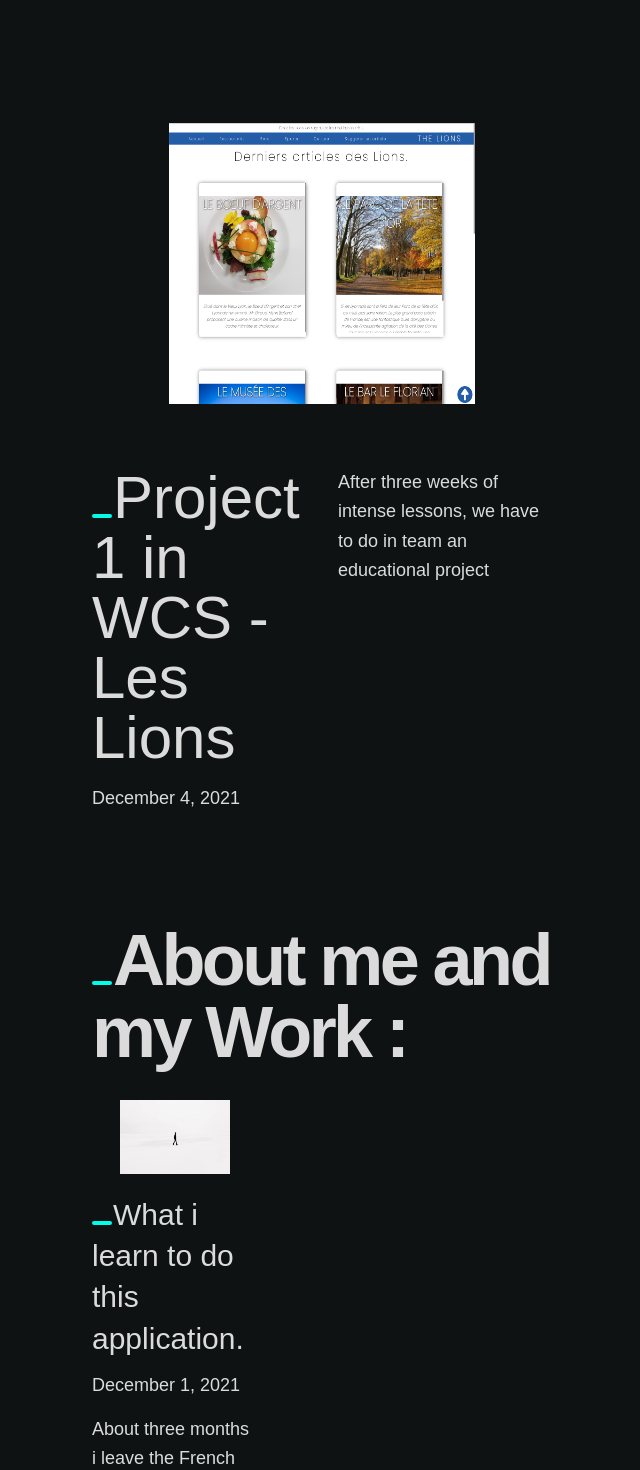
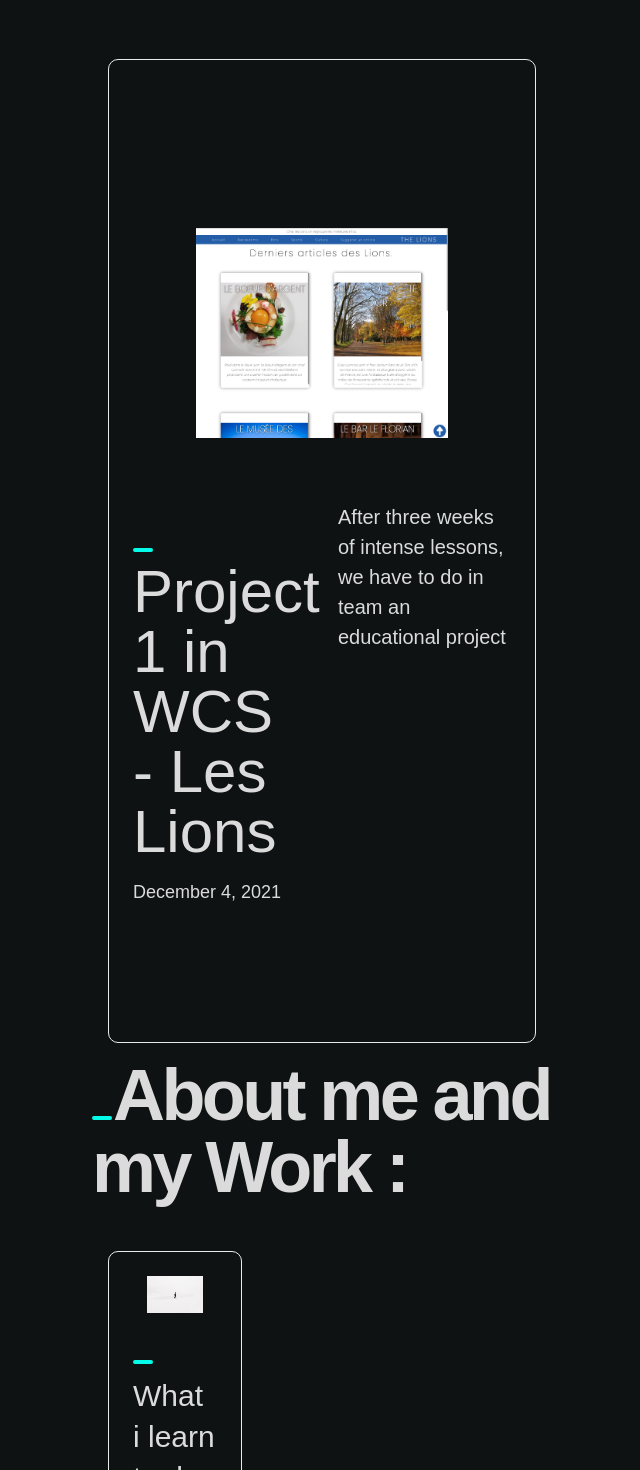
Before and after one commit to ValentinGaudin/valentin_gaudin, a Next.js app: page /work in a window 1280 px wide. Shown: the part 280-1750 px from the top of the page, without its empty margins (318-958 px from the left). Built offline with nearby package versions, Linux system fonts and the light colour scheme.

Commit message:
Rework on scss on card

```diff
--- a/_posts/leslions.md
+++ b/_posts/leslions.md
@@ -15,12 +15,14 @@ With my team we decided to make a showcase site for the city of Lyon. Following
 
 
 
-1.Static website in HTML & CSS <br>
-2.Responsive design: Real reflection on display, not just element resizing.<br>
-3.Visual consistency: The pages do not have different graphic styles.<br>
-4.Correct presentation of the project with contextualization: "Why this site was developed"<br>
-5.Collaborative teamwork and management of possible first human conflicts<br>
-6.Basic use of Git / GitHub and early code conflicts.<br>
+1.Static website in HTML & CSS
+2.Responsive design: Real reflection on display, not just element resizing.
+3.Visual consistency: The pages do not have different graphic styles.
+4.Correct presentation of the project with contextualization: "Why this site was developed"
+5.Collaborative teamwork and management of possible first human conflicts
+6.Basic use of Git / GitHub and early code conflicts.
+
+
 
 We are rather proud of the result. Do not hesitate to see the repository link on GitHub.
 Develop with :
--- a/components/container.js
+++ b/components/container.js
@@ -1,3 +1,7 @@
 export default function Container({ children }) {
-    return <div className="container mx-auto px-5">{children}</div>
+    return  <>
+            <div className="container mx-auto px-5">
+            {children}
+            </div>
+            </>
     }
--- a/components/hero-post.js
+++ b/components/hero-post.js
@@ -10,13 +10,13 @@ export default function HeroPost({
     slug,
 }) {
     return (
-        <section>
-            <div className="mb-8 md:mb-16 mt-36 w-8/12 mx-auto">
+        <section className="card">
+            <div className="mb-8 md:mb-16 mt-36 h-4/6 w-8/12 mx-auto">
                 <CoverImage
                 title={title}
                 src={coverImage}
                 slug={slug}
-                height={220}
+                height={200}
                 width={240}
                 />
             </div>
--- a/components/post-header.js
+++ b/components/post-header.js
@@ -2,16 +2,15 @@ import PostTitle from '../components/post-title'
 import CoverImage from './cover-image'
 import DateFormatter from './date-formatter'
 
-
-export default function PostHeader({ title, coverImage, date, link }) {
+export default function PostHeader({
+  title,
+  coverImage,
+  date,
+}) {
     return (
       <>
-
         <PostTitle>{title}</PostTitle>
-
-        <div className="hidden md:block md:mb-12">
-        </div>
-        <div className="mb-8 md:mb-16 sm:mx-0">
+        <div className="w-8/12 h-4/6 sm:mx-auto mb-8 md:mb-16">
           <CoverImage title={title} src={coverImage} height={820} width={1240} />
         </div>
         <div className="max-w-2xl mx-auto">
@@ -20,9 +19,6 @@ export default function PostHeader({ title, coverImage, date, link }) {
           <div className="mb-6 text-lg">
             <DateFormatter dateString={date} />
           </div>
-          <div>
-            <p>{link}</p>
-          </div>
         </div>
       </>
     )
--- a/components/post-preview.js
+++ b/components/post-preview.js
@@ -6,13 +6,12 @@ export default function PostPreview({
     title,
     coverImage,
     date,
-    link,
     excerpt,
     slug,
 }) {
 return (
-    <div>
-        <div className="mb-5 w-8/12 mx-auto">
+    <div className="card">
+        <div className=" mb-5 w-8/12 mx-auto">
             <CoverImage
                 slug={slug}
                 title={title}
@@ -33,7 +32,7 @@ return (
         <div className="text-lg mb-4">
             <DateFormatter dateString={date} />
         </div>
-        <p className="text-lg leading-relaxed mb-4">{link}</p>
+
         <p className="text-lg leading-relaxed mb-4">{excerpt}</p>
         <p className="text-lg leading-relaxed mb-4">Valentin Gaudin</p>
     </div>
--- a/pages/work/[slug].js
+++ b/pages/work/[slug].js
@@ -10,6 +10,7 @@ import Head from 'next/head'
 import markdownToHtml from '../../lib/markdownToHtml'
 import Nav from '../../components/Nav'
 import Meta from '../../components/meta'
+import Link from 'next/link'
 
 export default function Post({ post, morePosts, preview }) {
   const router = useRouter()
@@ -39,8 +40,14 @@ export default function Post({ post, morePosts, preview }) {
                 author={post.author}
               />
               <PostBody content={post.content}/>
-              <p className="text-center mt-4">{post.link}</p>
-            </article>
+                <div className="text-center mt-4" >
+                    <Link as={post.link} href="[post.link]">
+                    <a>
+                      {post.link}
+                    </a>
+                    </Link>
+                </div>
+              </article>
           </>
         )}
       </Container>
--- a/styles/_home.scss
+++ /dev/null
@@ -1,116 +0,0 @@
-// .container {
-//   padding: 0 2rem;
-// }
-
-// .main {
-//   min-height: 100vh;
-//   padding: 4rem 0;
-//   flex: 1;
-//   display: flex;
-//   flex-direction: column;
-//   justify-content: center;
-//   align-items: center;
-// }
-
-// .footer {
-//   display: flex;
-//   flex: 1;
-//   padding: 2rem 0;
-//   border-top: 1px solid #eaeaea;
-//   justify-content: center;
-//   align-items: center;
-// }
-
-// .footer a {
-//   display: flex;
-//   justify-content: center;
-//   align-items: center;
-//   flex-grow: 1;
-// }
-
-// .title a {
-//   color: #0070f3;
-//   text-decoration: none;
-// }
-
-// .title a:hover,
-// .title a:focus,
-// .title a:active {
-//   text-decoration: underline;
-// }
-
-// .title {
-//   margin: 0;
-//   line-height: 1.15;
-//   font-size: 4rem;
-// }
-
-// .title,
-// .description {
-//   text-align: center;
-// }
-
-// .description {
-//   margin: 4rem 0;
-//   line-height: 1.5;
-//   font-size: 1.5rem;
-// }
-
-// .code {
-//   background: #fafafa;
-//   border-radius: 5px;
-//   padding: 0.75rem;
-//   font-size: 1.1rem;
-//   font-family: Menlo, Monaco, Lucida Console, Liberation Mono, DejaVu Sans Mono,
-//     Bitstream Vera Sans Mono, Courier New, monospace;
-// }
-
-// .grid {
-//   display: flex;
-//   align-items: center;
-//   justify-content: center;
-//   flex-wrap: wrap;
-//   max-width: 800px;
-// }
-
-.card {
-    margin: 1rem;
-    padding: 1.5rem;
-    text-align: left;
-    color: inherit;
-    text-decoration: none;
-    border: 1px solid #eaeaea;
-    border-radius: 10px;
-    transition: color 0.15s ease, border-color 0.15s ease;
-    max-width: 300px;
-}
-
-.card:hover,
-.card:focus,
-.card:active {
-    color: #0070f3;
-    border-color: #0070f3;
-}
-
-// .card h2 {
-//   margin: 0 0 1rem 0;
-//   font-size: 1.5rem;
-// }
-
-// .card p {
-//   margin: 0;
-//   font-size: 1.25rem;
-//   line-height: 1.5;
-// }
-
-// .logo {
-//   height: 1em;
-//   margin-left: 0.5rem;
-// }
-
-// @media (max-width: 600px) {
-//   .grid {
-//     width: 100%;
-//     flex-direction: column;
-//   }
-// }
--- /dev/null
+++ b/styles/_work.scss
@@ -0,0 +1,46 @@
+// .title a {
+//   color: #0070f3;
+//   text-decoration: none;
+// }
+
+// .title a:hover,
+// .title a:focus,
+// .title a:active {
+//   text-decoration: underline;
+// }
+
+// .description {
+//   margin: 4rem 0;
+//   line-height: 1.5;
+//   font-size: 1.5rem;
+// }
+
+// .code {
+//   background: #fafafa;
+//   border-radius: 5px;
+//   padding: 0.75rem;
+//   font-size: 1.1rem;
+//   font-family: Menlo, Monaco, Lucida Console, Liberation Mono, DejaVu Sans Mono,
+//     Bitstream Vera Sans Mono, Courier New, monospace;
+// }
+.card {
+    margin: 1rem;
+    padding: 1.5rem;
+    color: inherit;
+    border: 1px solid #eaeaea;
+    border-radius: 10px;
+    transition: color 0.15s ease, border-color 0.15s ease;
+    &:hover{
+        &:focus{
+            &:active{
+                color: $blue;
+                border-color: $blue;
+            }
+        }
+    }
+}
+.card p {
+    margin: 0;
+    font-size: 1.25rem;
+    line-height: 1.5;
+}
--- a/styles/globals.scss
+++ b/styles/globals.scss
@@ -79,6 +79,6 @@ h4 span{
 @import "/styles/_navBar.scss";
 @import "/styles/_footer.scss";
 @import "/styles/_404.scss";
-@import "/styles/_home.scss";
-@import "/styles/markdown";
-@import "/styles/form.scss";
+@import "/styles/_work.scss";
+@import "/styles/_markdown.scss";
+@import "/styles/_form.scss";
```
